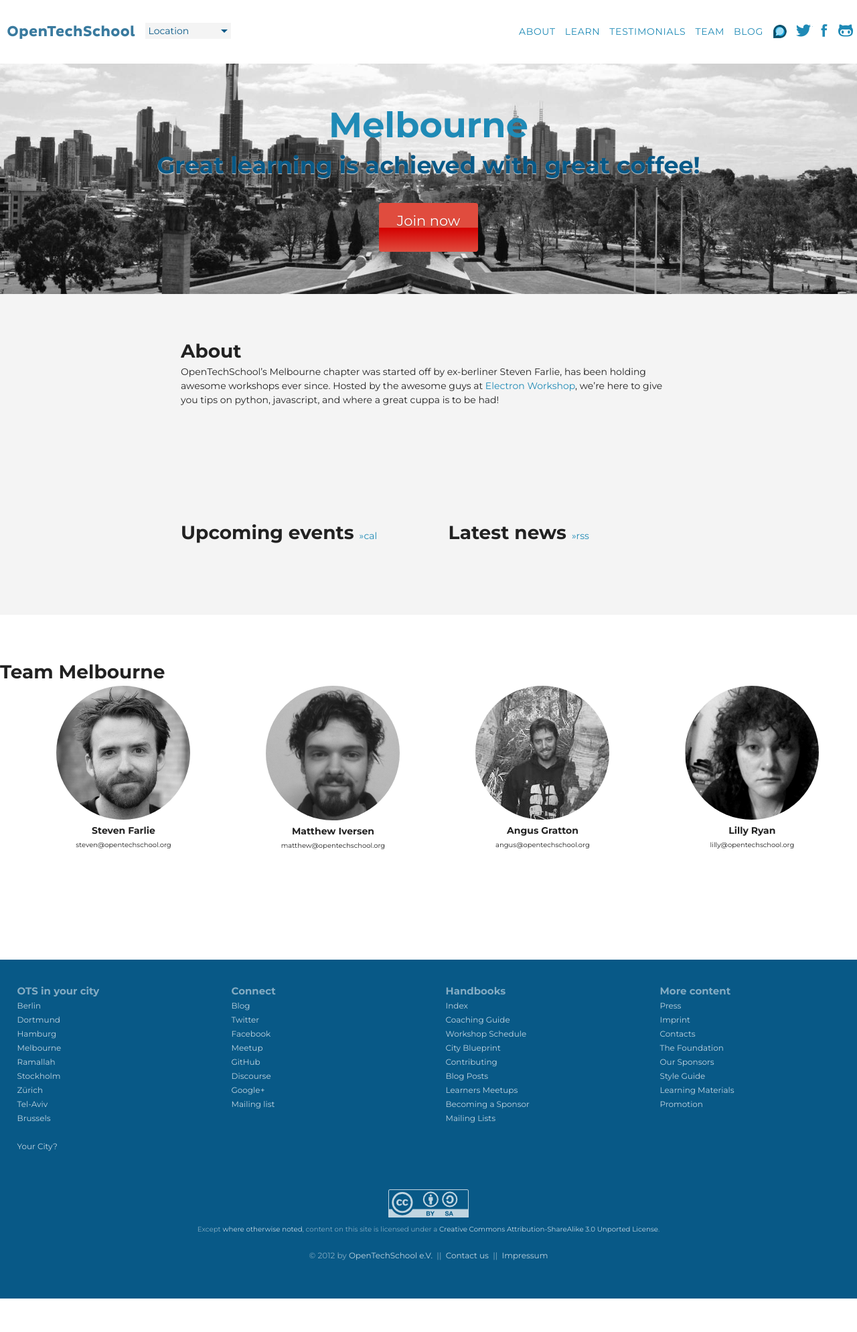
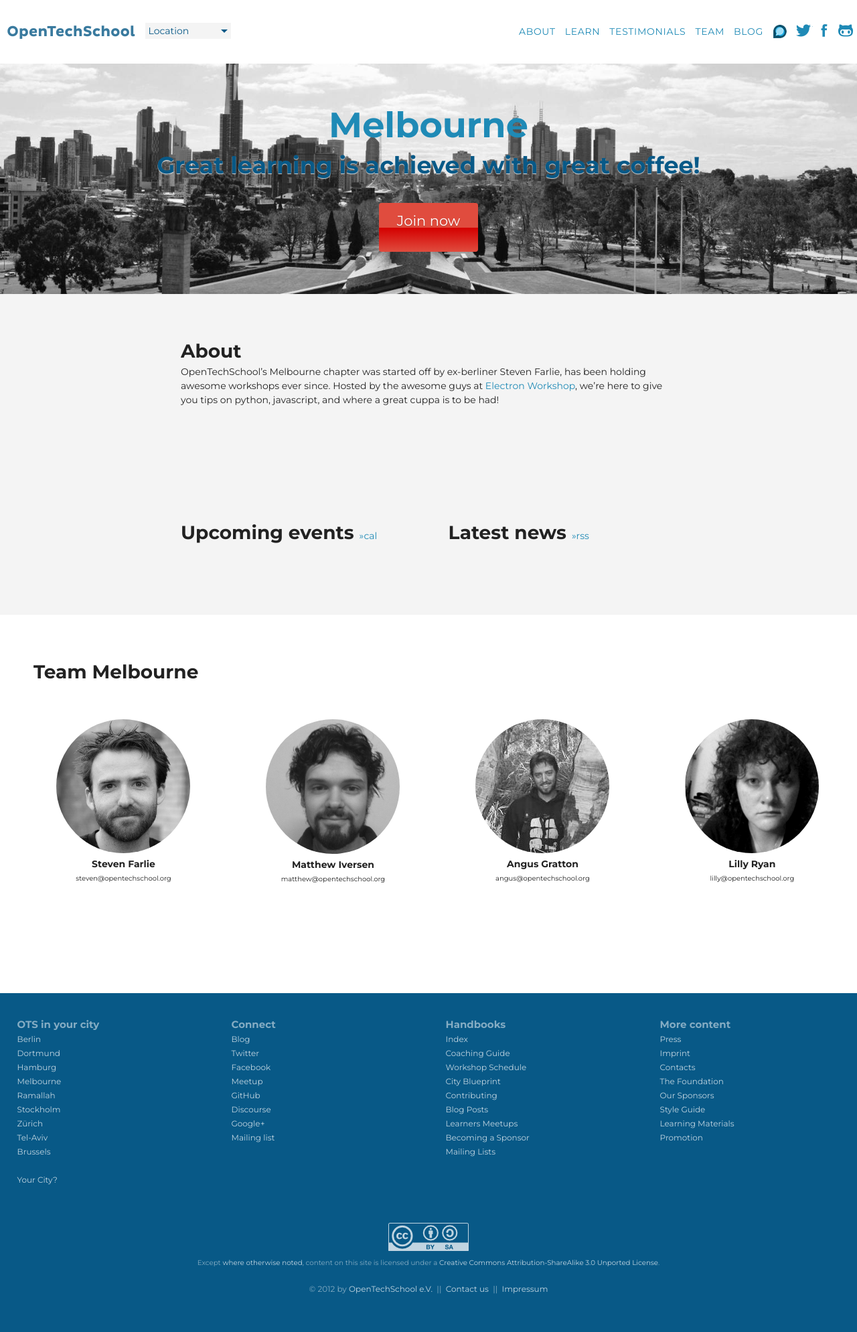
Before and after one commit to OpenTechSchool/www.opentechschool.org, a Jekyll site: the page built from melbourne/index.md, in a window 1280 px wide. Shown: the whole page at 67% size. Built offline with Jekyll 4.4.1, drawn with Linux system fonts in a browser that asks for light colours; nearby versions of some CDN libraries; before the commit the page ends 1939 px from its top, so only the background shows below that.

Commit message:
Add class styles into sass, instead of inline

```diff
--- a/sass/imports/_city.scss
+++ b/sass/imports/_city.scss
@@ -4,6 +4,16 @@
 }
 
 .city_cta {
+}
+
+.team_title {
+  margin: 0 0 50px 50px;
+}
+
+.team_twitter {
+  display: block;
+  margin: 15px auto;
+  width:522px;
 }
 
 .member_count {
--- a/stylesheets/screen.css
+++ b/stylesheets/screen.css
@@ -238,6 +238,10 @@
 .dropdown.open .dropdown_menu li:first-child a { border: none; }
 
 /* Styles specific for city template */
+.team_title { margin: 0 0 50px 50px; }
+
+.team_twitter { display: block; margin: 15px auto; width: 522px; }
+
 .member_count { display: block; font-size: .666em; }
 
 .tagline { font-size: 35px; line-height: 1.2; margin-bottom: 1em; text-shadow: 0 1px 1px rgba(255, 255, 255, 0.8); }
```
